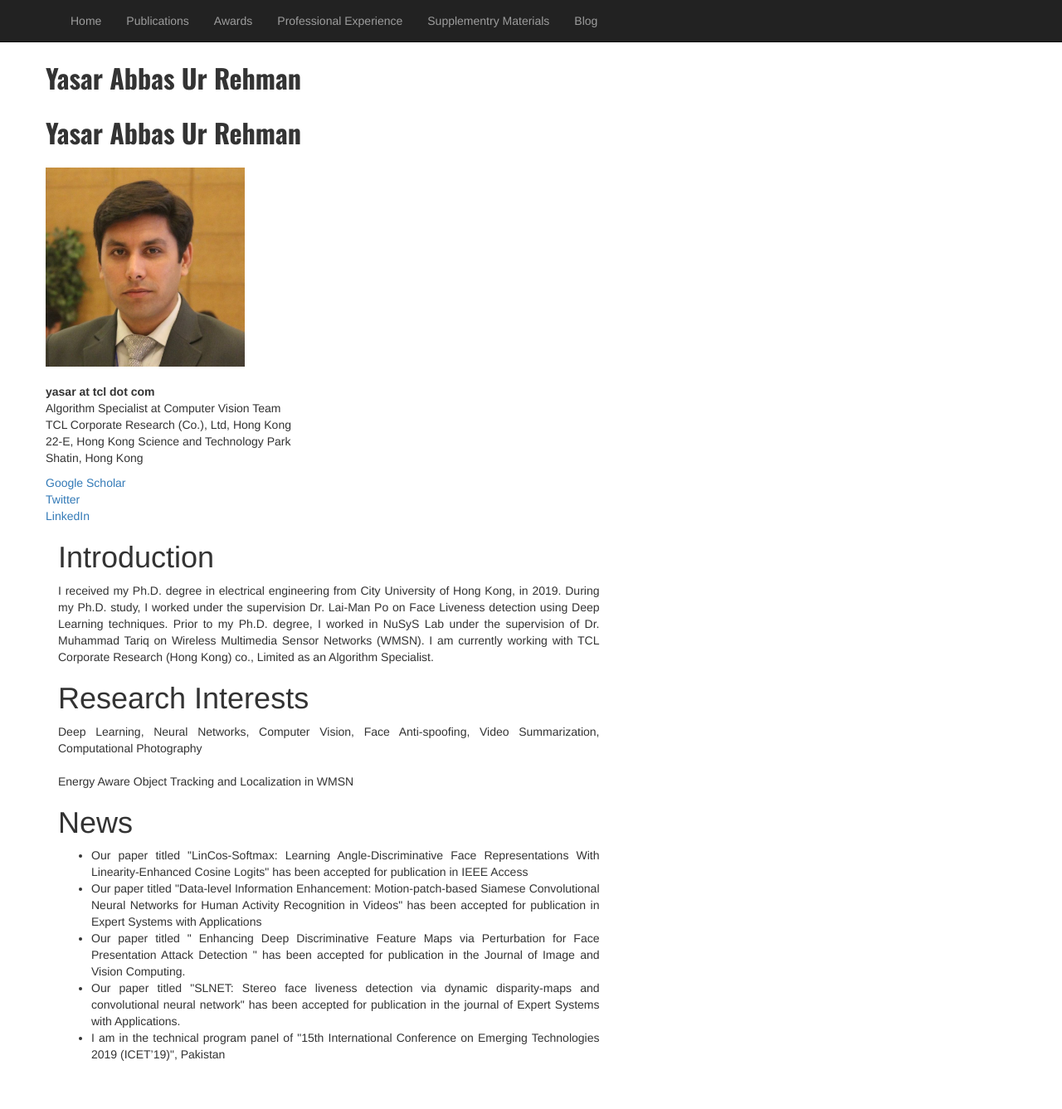
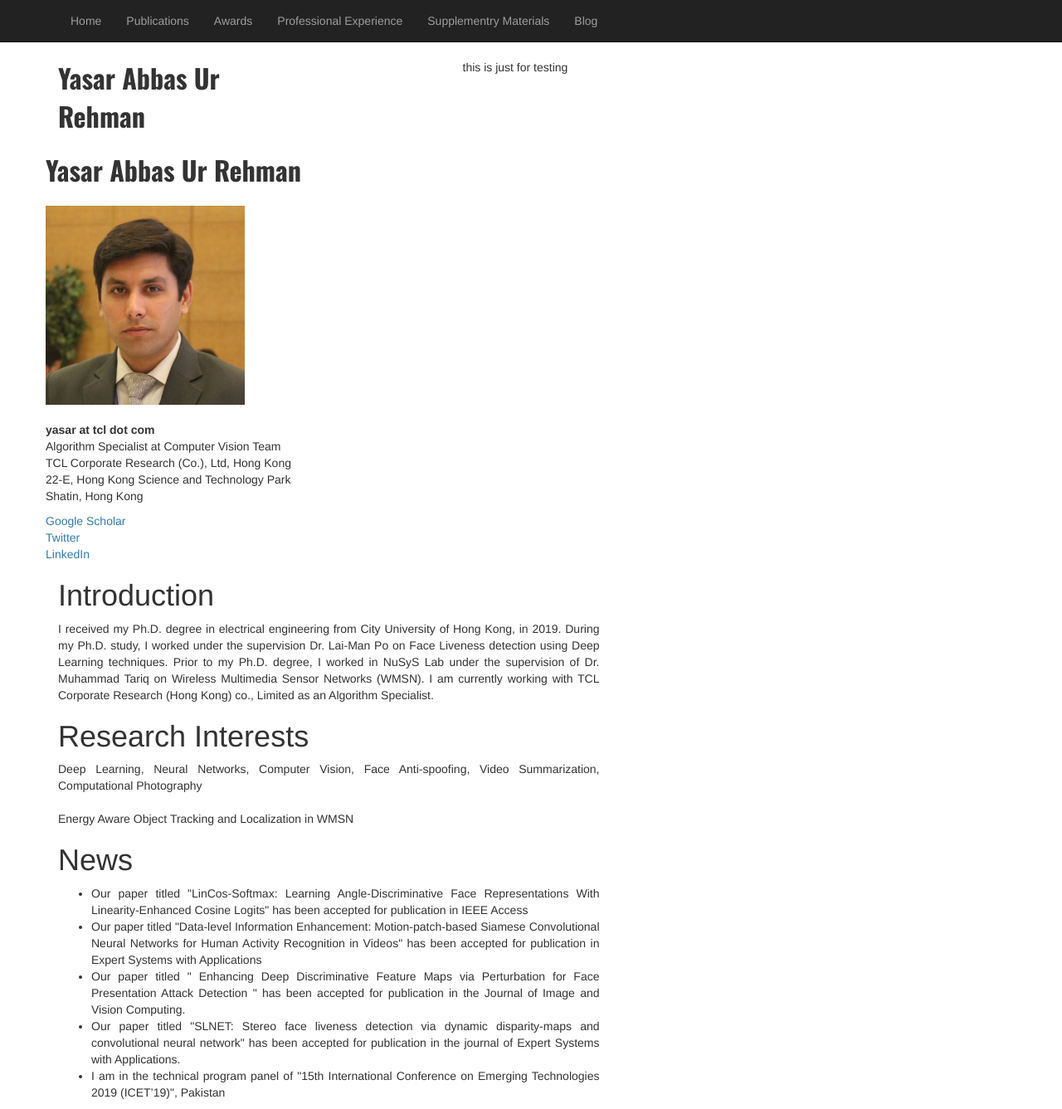
Before and after one commit to yasar-rehman/yasar, a Jekyll site: the page built from index.html, in a window 1280 px wide. Shown: the whole page at 83% size. Built offline with Jekyll 4.4.1, drawn with Linux system fonts in a browser that asks for light colours; before the commit the page ends 1291 px from its top, so only the background shows below that.

Commit message:
Update index.html

```diff
--- a/index.html
+++ b/index.html
@@ -3,10 +3,10 @@ layout: default
 title: yasar
 ---
 <div class="row">
-	 <div class=col-md-3">
+	 <div class=col-md-3 pull-left">
 			      <div style="font-family: 'Oswald', sans-serif; font-size: 32px;"><b>Yasar Abbas Ur Rehman</b></div><br>
 	</div>
-	<div class="col-md-7>
+	<div class="col-md-7 pull-right">
 		 <p> this is just for testing</p>
 		 </div>
 	</div>
```
